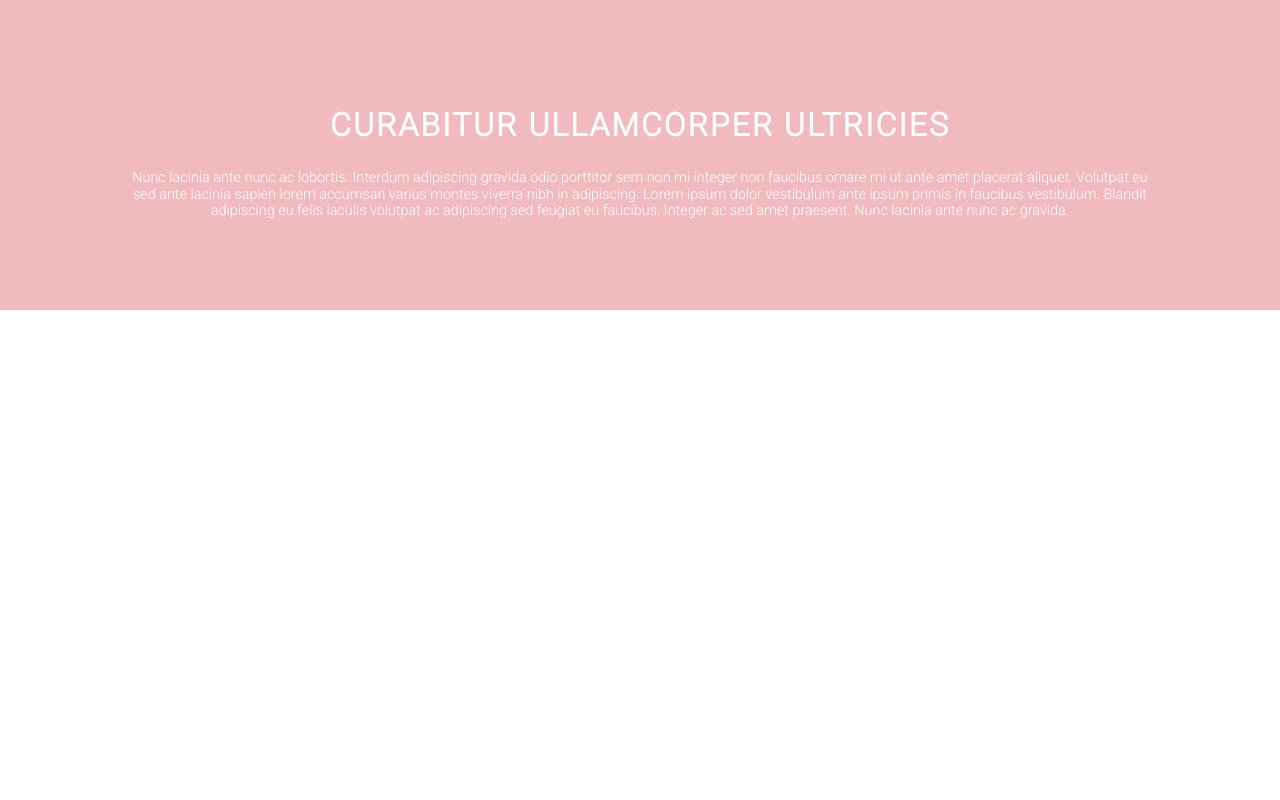
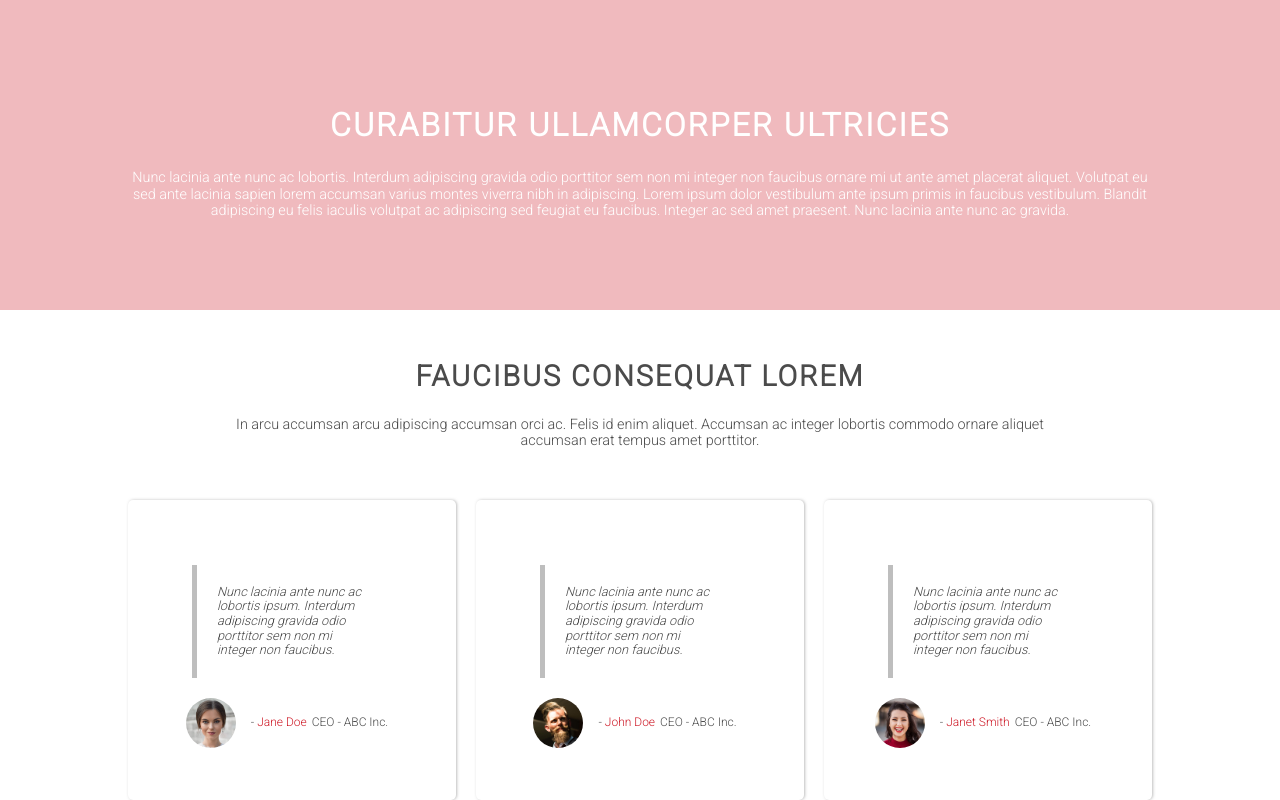
Before and after one commit to SilvanoGPM/industrious-clone, a website: page index.html in a window 1280 px wide. Shown: the part 1724-2524 px from the top of the page. Before the commit the page ends 2034 px from the top, so only its background shows below. Drawn offline with Linux system fonts and the light colour scheme.

Commit message:
Testemonial created and configurated  :sparkles:

```diff
--- a/index.html
+++ b/index.html
@@ -126,8 +126,8 @@
     <!-- Parallax -->
     <section class="parallax">
         <div class="parallax__inner">
-            <h2 class="parallax__title" >Curabitur ullamcorper ultricies</h2>
-            <p class="parallax__description" >
+            <h2 class="parallax__title">Curabitur ullamcorper ultricies</h2>
+            <p class="parallax__description">
                 Nunc lacinia ante nunc ac lobortis. Interdum adipiscing gravida odio porttitor sem non mi integer non
                 faucibus ornare mi ut ante amet placerat aliquet. Volutpat eu sed ante lacinia sapien lorem accumsan
                 varius montes viverra nibh in adipiscing. Lorem ipsum dolor vestibulum ante ipsum primis in faucibus
@@ -136,6 +136,49 @@
             </p>
         </div>
     </section>
+
+    <!-- Testemonials -->
+    <section id="testemonial" class="testemonial">
+        <h2 class="testemonial__title">Faucibus consequat lorem</h2>
+        <p class="testemonial__description">
+            In arcu accumsan arcu adipiscing accumsan orci ac. Felis id enim aliquet. Accumsan ac integer lobortis
+            commodo ornare aliquet accumsan erat tempus amet porttitor.
+        </p>
+
+        <div class="cards">
+            <div class="card">
+                <p class="card__description">
+                    Nunc lacinia ante nunc ac lobortis ipsum. Interdum adipiscing gravida odio porttitor sem non mi integer non faucibus.
+                </p>
+                <div class="author">
+                    <img class="author__image" src="src/images/pic01.jpg" alt="Testemonial 01">
+                    <span class="author__name">Jane Doe</span>
+                    <span class="author__enterprise">CEO - ABC Inc.</span>
+                </div>
+            </div>
+            <div class="card">
+                <p class="card__description">
+                    Nunc lacinia ante nunc ac lobortis ipsum. Interdum adipiscing gravida odio porttitor sem non mi integer non faucibus.
+                </p>
+                <div class="author">
+                    <img class="author__image" src="src/images/pic03.jpg" alt="Testemonial 01">
+                    <p class="author__name">John Doe </p>
+                    <p class="author__enterprise">CEO - ABC Inc.</p>
+                </div>
+            </div>
+            <div class="card">
+                <p class="card__description">
+                    Nunc lacinia ante nunc ac lobortis ipsum. Interdum adipiscing gravida odio porttitor sem non mi integer non faucibus.
+                </p>
+                <div class="author">
+                    <img class="author__image" src="src/images/pic02.jpg" alt="Testemonial 01">
+                    <span class="author__name">Janet Smith</span>
+                    <span class="author__enterprise" >CEO - ABC Inc.</span>
+                </div>
+            </div>
+        </div>
+
+    </section>
 </body>
 
 </html>
--- a/src/scss/config/_mixins.scss
+++ b/src/scss/config/_mixins.scss
@@ -2,6 +2,12 @@
     display: flex;
     align-items: $alignItems;
     justify-content: $justifyContent;
+}
+
+@mixin horizontalDisplayCenter($display: block, $width: 80%) {
+    display: $display;
+    width: $width;
+    margin: 0 auto;
 }
 
 @mixin setImage($url, $height) {
--- a/src/scss/layout/_highlights.scss
+++ b/src/scss/layout/_highlights.scss
@@ -21,7 +21,6 @@
         max-width: 660px;
         line-height: 30px;
     }
-}
 
     .cards {
         width: 100%;
@@ -35,8 +34,10 @@
         }
 
         @media #{$mq-medium} {
-        grid-template-columns: repeat(1, 100%);
+            grid-template-columns: 100%;
         }
     }
 
+}
+
 @import "../components/card";
--- /dev/null
+++ b/src/scss/layout/testemonial.scss
@@ -0,0 +1,83 @@
+.testemonial {
+    @include horizontalDisplayCenter($width: 80%);
+    color: map-get($colors2, primary-color);
+    text-align: center;
+    margin-top: 50px;
+
+    &__title {
+        color: inherit;
+        font-size: 1.8rem;
+        letter-spacing: 2px;
+
+        @media #{$mq-medium} {
+            font-size: 1.5rem;
+            letter-spacing: initial;
+        }
+
+    }
+
+    &__description {
+        @include horizontalDisplayCenter($width: 80%);
+        font-size: 0.9rem;
+        text-align: center;
+    }
+
+    .cards {
+        margin-top: 50px;
+        display: grid;
+        grid-template-columns: repeat(3, 1fr);
+        grid-gap: 20px;
+
+        @media (max-width: 950px) {
+            grid-template-columns: repeat(2, 1fr);
+        }
+
+        @media #{$mq-medium} {
+            grid-template-columns: 100%;
+        }
+    }
+
+    .card {
+        height: 300px;
+
+        &__description {
+            border-left: 5px solid rgb(190, 190, 190);
+            font-style: italic;
+            font-size: 0.8rem;
+            padding: 20px;
+            text-align: left;
+            margin-bottom: 20px;
+        }
+
+    }
+
+    .author {
+        display: flex;
+
+        &__image {
+            width: 50px;
+            height: 50px;
+            border-radius: 50%;
+            margin-right: 15px;
+            margin-left: -10px;
+
+
+        }
+
+        &__name {
+            margin-right: 5px;
+            color: map-get($colors1, link-color);
+
+            &::before {
+                content: ' - ';
+                color: map-get($colors2, primary-color);
+            }
+        }
+
+        &__name,
+        &__enterprise {
+            align-self: center;
+            font-size: 0.75rem;
+        }
+    }
+}
--- a/src/scss/style.scss
+++ b/src/scss/style.scss
@@ -9,3 +9,4 @@
 @import "layout/banner";
 @import "layout/highlights";
 @import "layout/parallax";
+@import "layout/testemonial";
```
Also changed, not shown: src/css/style.css. Lines whose indentation alone changed are shown as unchanged.
